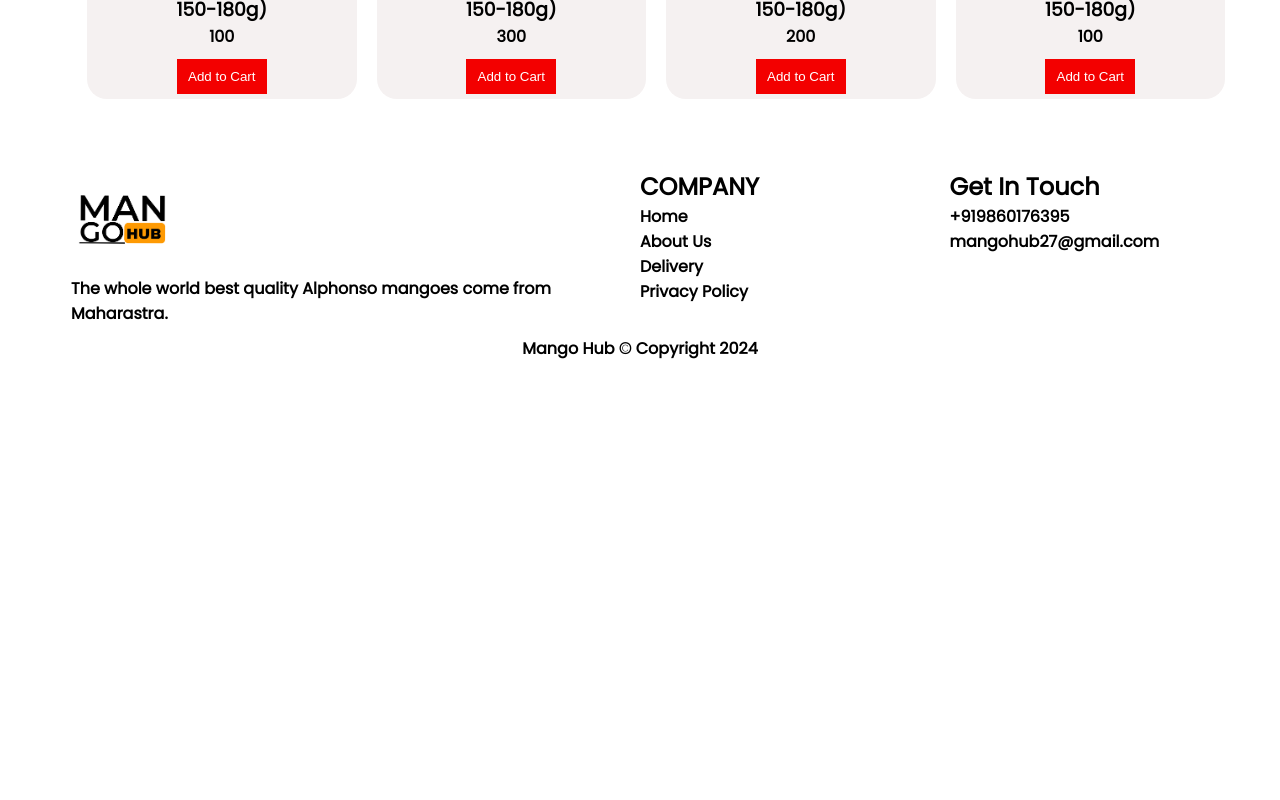
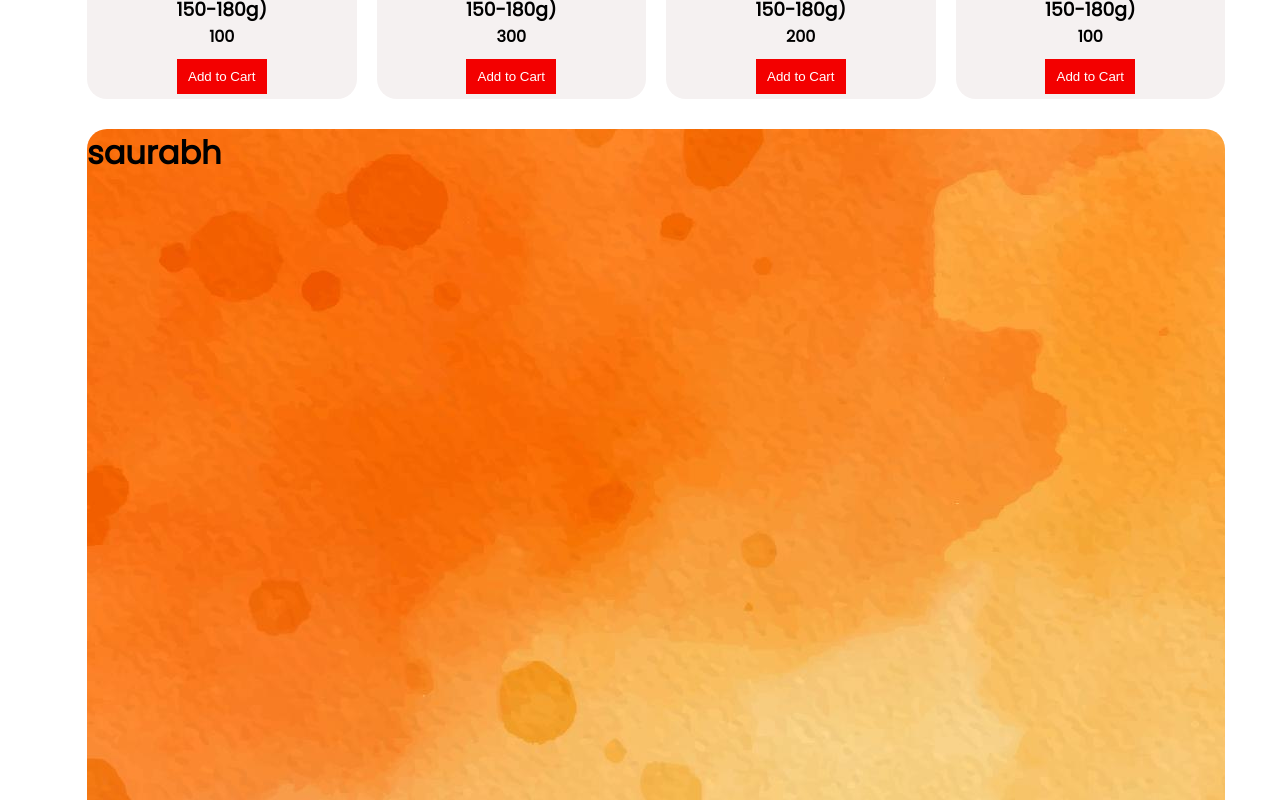
Before and after one commit to SaurabhMestri/mango-hub, a Next.js app: page / in a window 1280 px wide. Shown: the part 1480-2280 px from the top of the page. Before the commit the page ends 1901 px from the top, so only its background shows below. Built offline with nearby package versions, Linux system fonts and the light colour scheme.

Commit message:
Feat:add

```diff
--- a/components/Home.tsx
+++ b/components/Home.tsx
@@ -4,6 +4,7 @@ import React from "react";
 import Product, { ProductInterface } from "./Product";
 import Menu from "./Menu";
 import Item from "./Item"
+import About from "./about"
 
 interface HomeProps {
   products : ProductInterface[]
@@ -39,6 +40,7 @@ const Home = (props : HomeProps) => {
         {/* <Product products={props.products} /> */}
         <Menu/>
         <Item/>
+        <About/>
       </div>
     </>
   );
--- /dev/null
+++ b/components/about.tsx
@@ -0,0 +1,13 @@
+import React from 'react'
+
+const About = () => {
+  return (
+    <div className='container' >
+        <div className="hero-container">
+            <h1>saurabh</h1>
+        </div>
+    </div>
+  )
+}
+
+export default About;
--- a/styles/globals.css
+++ b/styles/globals.css
@@ -376,7 +376,6 @@ select {
   overflow-x: hidden;
   overflow: scroll;
   scroll-behavior: smooth;
-  -ms-overflow-style: none;
   scrollbar-width: none;
 
 
@@ -400,6 +399,13 @@ div::-webkit-scrollbar {
   margin-bottom: 20px;
   margin: 20px 0 20px 0;
   font-weight: 600;
+}
+
+.hero-container{
+  background-image: url("/images/about.jpg");
+  height: 100vh;
+  margin:30px 0 0 0  ;
+  border-radius: 20px;
 }
 
 /* Mobile view */
```
Also changed, not shown: public/images/about.jpg (added).
